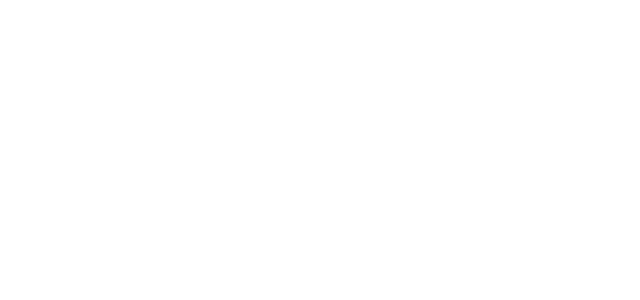
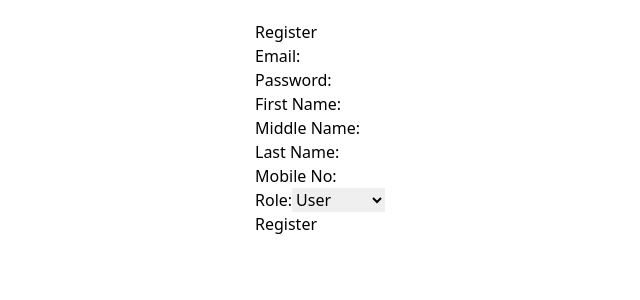
Before and after one commit to MauiEvalla/ecommerce-frontend-maui, a Vue app: page /register in a window 1280 px wide. Before the commit this address had no page. Shown: the top 300 px of the page, without its empty margins (205-845 px from the left). Built offline with nearby package versions, Linux system fonts and the light colour scheme.

Commit message:
Login and Register Page

```diff
--- /dev/null
+++ b/src/components/Login.vue
@@ -0,0 +1,76 @@
+<template>
+    <div class="min-h-screen flex flex-col justify-center items-center">
+      <div class="w-full max-w-xs">
+        <form class="bg-white shadow-md rounded px-8 pt-6 pb-8 mb-4" @submit.prevent="handleLogin">
+          <div class="mb-4">
+            <label class="block text-gray-700 text-sm font-bold mb-2" for="email">
+              Email
+            </label>
+            <input
+              v-model="email"
+              class="shadow appearance-none border rounded w-full py-2 px-3 text-gray-700 leading-tight focus:outline-none focus:shadow-outline"
+              id="email"
+              type="text"
+              placeholder="Email"
+            />
+          </div>
+          <div class="mb-6">
+            <label class="block text-gray-700 text-sm font-bold mb-2" for="password">
+              Password
+            </label>
+            <input
+              v-model="password"
+              class="shadow appearance-none border rounded w-full py-2 px-3 text-gray-700 mb-3 leading-tight focus:outline-none focus:shadow-outline"
+              id="password"
+              type="password"
+              placeholder="Password"
+            />
+          </div>
+          <div class="flex items-center justify-between">
+            <button
+              class="bg-blue-500 hover:bg-blue-700 text-white font-bold py-2 px-4 rounded focus:outline-none focus:shadow-outline"
+              type="submit"
+            >
+              Login
+            </button>
+          </div>
+          <p v-if="errorMessage" class="text-red-500 text-xs italic">{{ errorMessage }}</p>
+        </form>
+      </div>
+    </div>
+  </template>
+
+  <script>
+  import axios from "axios";
+
+  export default {
+    data() {
+      return {
+        email: "",
+        password: "",
+        errorMessage: "",
+      };
+    },
+    methods: {
+      async handleLogin() {
+        try {
+          const response = await axios.post("http://localhost:8000/api/user/login", {
+            email: this.email,
+            password: this.password,
+          });
+          const token = response.data.token;
+          // Save the token to local storage or cookies
+          localStorage.setItem("authToken", token);
+          // Redirect to another page after login
+          this.$router.push("/dashboard");
+        } catch (error) {
+          this.errorMessage = error.response.data.message || "Login failed";
+        }
+      },
+    },
+  };
+  </script>
+
+  <style scoped>
+  /* Add any styles you want */
+  </style>
--- a/src/components/ProductList.vue
+++ b/src/components/ProductList.vue
@@ -104,7 +104,7 @@
 
 <script>
 import Swal from 'sweetalert2';
-import HeaderBar from '@/components/header/Header.vue';
+import HeaderBar from '@/components/Header/Header.vue';
 import NavBar from '@/components/Navbar/Navbar.vue';
 
 export default {
--- /dev/null
+++ b/src/components/Register.vue
@@ -0,0 +1,104 @@
+<template>
+    <div class="register-container">
+      <h1>Register</h1>
+      <form @submit.prevent="registerUser">
+        <div>
+          <label for="email">Email:</label>
+          <input v-model="user.email" type="email" id="email" required />
+        </div>
+
+        <div>
+          <label for="password">Password:</label>
+          <input v-model="user.password" type="password" id="password" required />
+        </div>
+
+        <div>
+          <label for="firstName">First Name:</label>
+          <input v-model="user.firstName" type="text" id="firstName" required />
+        </div>
+
+        <div>
+          <label for="middleName">Middle Name:</label>
+          <input v-model="user.middleName" type="text" id="middleName" />
+        </div>
+
+        <div>
+          <label for="lastName">Last Name:</label>
+          <input v-model="user.lastName" type="text" id="lastName" required />
+        </div>
+
+        <div>
+          <label for="mobileNo">Mobile No:</label>
+          <input v-model="user.mobileNo" type="text" id="mobileNo" required />
+        </div>
+
+        <div>
+          <label for="role">Role:</label>
+          <select v-model="user.role" id="role">
+            <option value="user">User</option>
+            <option value="merchant">Merchant</option>
+          </select>
+        </div>
+
+        <button type="submit">Register</button>
+      </form>
+
+      <div v-if="errorMessage" class="error-message">
+        {{ errorMessage }}
+      </div>
+
+      <div v-if="successMessage" class="success-message">
+        {{ successMessage }}
+      </div>
+    </div>
+  </template>
+
+  <script>
+  import axios from "axios";
+
+  export default {
+    data() {
+      return {
+        user: {
+          email: "",
+          password: "",
+          firstName: "",
+          middleName: "",
+          lastName: "",
+          mobileNo: "",
+          role: "user", // Default role
+        },
+        errorMessage: "",
+        successMessage: "",
+      };
+    },
+    methods: {
+      async registerUser() {
+        try {
+          const response = await axios.post("http://localhost:8000/api/user/register", this.user);
+          this.successMessage = response.data.message;
+          this.errorMessage = ""; // Clear any previous errors
+        } catch (error) {
+          this.errorMessage = error.response?.data?.message || "An error occurred";
+          this.successMessage = ""; // Clear success message on error
+        }
+      },
+    },
+  };
+  </script>
+
+  <style scoped>
+  .register-container {
+    max-width: 400px;
+    margin: 0 auto;
+    padding: 20px;
+  }
+
+  .error-message {
+    color: red;
+  }
+
+  .success-message {
+    color: green;
+  }
+  </style>
--- a/src/router/index.js
+++ b/src/router/index.js
@@ -4,11 +4,8 @@
 import AdminView from '../components/AdminView.vue';
 import ProductDetails from '../components/ProductDetails.vue';
 import Cart from '../components/Cart.vue';
-
-
-
-
-
+import Login from '../components/Login.vue';
+import Register from '../components/Register.vue';
 const routes = [
   {
     path: '/',
@@ -32,6 +29,18 @@
     props: true,
   },
   {
+    path: '/login',
+    name: 'Login',
+    component: Login,
+    props: true,
+  },
+  {
+    path: '/register',
+    name: 'Register',
+    component: Register,
+    props: true,
+  },
+  {
     path: '/Cart',
     name: 'Cart',
     component: Cart,
```
Also changed, not shown: vercel.json (added), 1 other file (tests, documents, lock files or other folders).
